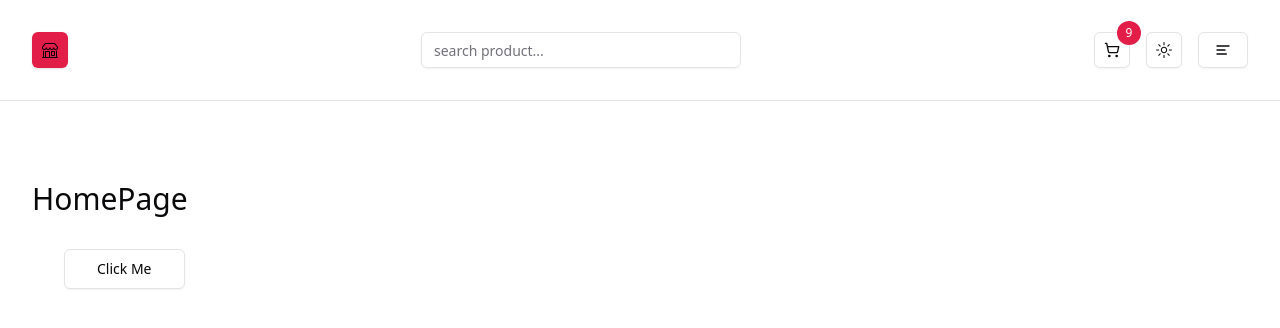
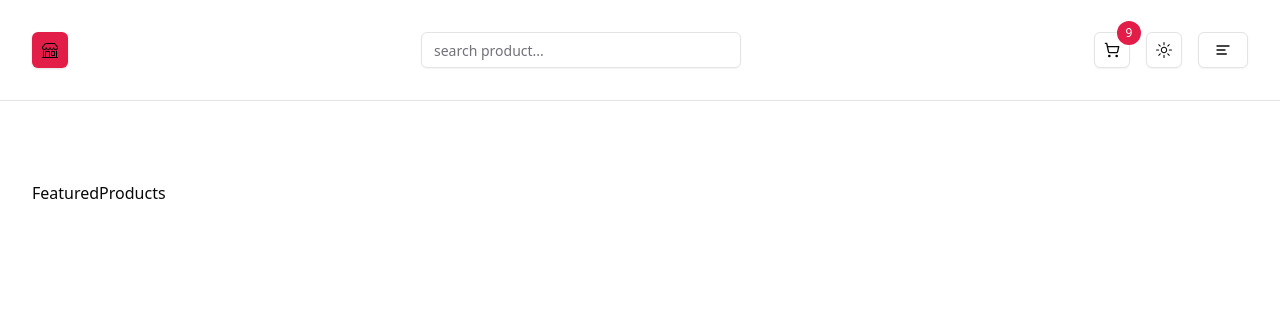
Before and after one commit to CosminDarius1/e-store, a Next.js app: page / in a window 1280 px wide. Shown: the top 328 px of the page. Built offline with nearby package versions, Linux system fonts and the light colour scheme.

Commit message:
Preparing the Products components

```diff
--- a/app/page.tsx
+++ b/app/page.tsx
@@ -1,11 +1,13 @@
-import { Button } from "@/components/ui/button"
+import FeaturedProducts from "@/components/home/FeaturedProducts"
+import Hero from "@/components/home/Hero"
+
 
 function HomePage() {
   return (
-    <div>
-      <h1 className="text-3xl">HomePage</h1>
-      <Button variant='outline' size='lg' className="capitalize m-8"> click me </Button>
-    </div>
+    <>
+      <Hero/>
+      <FeaturedProducts/>
+    </>
   )
 }
 
--- /dev/null
+++ b/components/global/EmptyList.tsx
@@ -0,0 +1,11 @@
+import React from 'react'
+
+const EmptyList = () => {
+  return (
+    <div>
+
+    </div>
+  )
+}
+
+export default EmptyList
--- /dev/null
+++ b/components/global/LoadingContainer.tsx
@@ -0,0 +1,9 @@
+import React from 'react'
+
+function LoadingContainer() {
+  return (
+    <div>LoadingContainer</div>
+  )
+}
+
+export default LoadingContainer
--- /dev/null
+++ b/components/global/SectionTitle.tsx
@@ -0,0 +1,11 @@
+import React from 'react'
+
+function SectionTitle() {
+  return (
+    <div>
+
+    </div>
+  )
+}
+
+export default SectionTitle
--- /dev/null
+++ b/components/home/FeaturedProducts.tsx
@@ -0,0 +1,9 @@
+import React from 'react'
+
+function FeaturedProducts() {
+  return (
+    <div>FeaturedProducts</div>
+  )
+}
+
+export default FeaturedProducts
--- /dev/null
+++ b/components/home/Hero.tsx
@@ -0,0 +1,11 @@
+import React from 'react'
+
+function Hero() {
+  return (
+    <div>
+
+    </div>
+  )
+}
+
+export default Hero
--- /dev/null
+++ b/components/products/FavoriteToggleButton.tsx
@@ -0,0 +1,11 @@
+import React from 'react'
+
+function FavoriteToggleButton() {
+  return (
+    <div>
+
+    </div>
+  )
+}
+
+export default FavoriteToggleButton
--- /dev/null
+++ b/components/products/FavoriteToggleForm.tsx
@@ -0,0 +1,9 @@
+import React from 'react'
+
+function FavoriteToggleForm() {
+  return (
+    <div>FavoriteToggleForm</div>
+  )
+}
+
+export default FavoriteToggleForm
--- /dev/null
+++ b/components/products/ProductsContainer.tsx
@@ -0,0 +1,9 @@
+import React from 'react'
+
+function ProductsContainer() {
+  return (
+    <div>ProductsContainer</div>
+  )
+}
+
+export default ProductsContainer
--- /dev/null
+++ b/components/products/ProductsGrid.tsx
@@ -0,0 +1,11 @@
+import React from 'react'
+
+function ProductsGrid() {
+  return (
+    <div>
+
+    </div>
+  )
+}
+
+export default ProductsGrid
```
